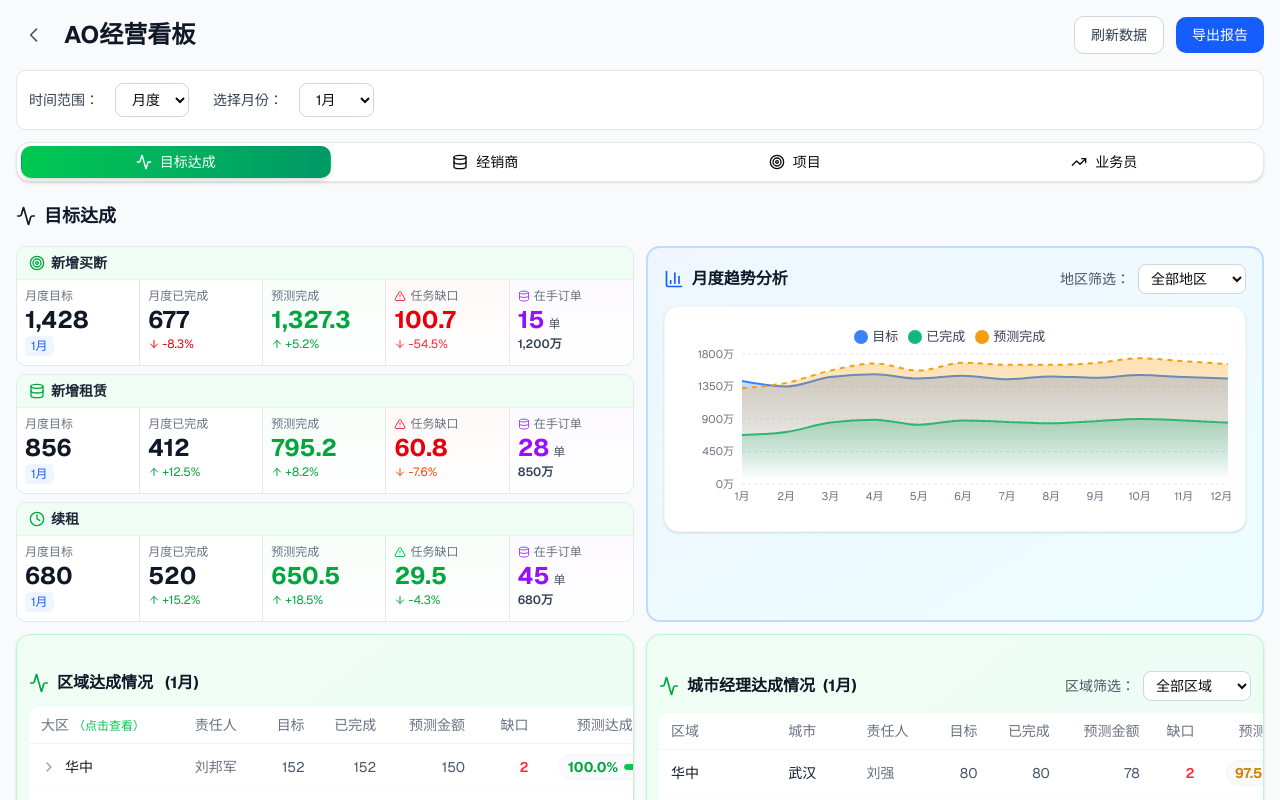
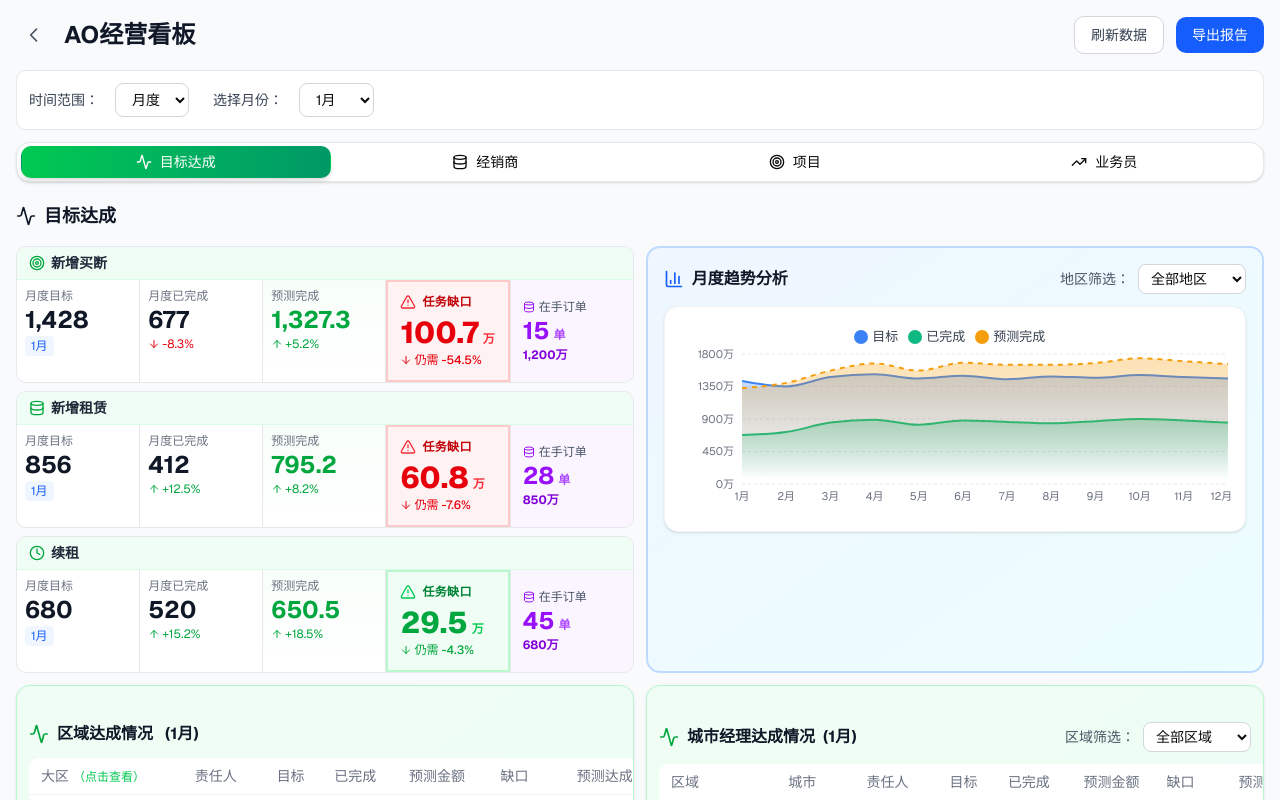
Before and after one commit to navylee1990/coze_jsc, a Next.js app: page /sales in a window 1280 px wide. Shown: the top 800 px of the page. Built offline with nearby package versions, Linux system fonts and the light colour scheme.

Commit message:
feat: 优化目标达成指标展示，突出任务缺口

```diff
--- a/src/app/sales/page.tsx
+++ b/src/app/sales/page.tsx
@@ -786,8 +786,8 @@ export default function SalesDashboard() {
                   <span className="text-sm font-bold text-gray-800">新增买断</span>
                 </div>
               </div>
-              <div className="grid grid-cols-2 sm:grid-cols-5">
-                {/* 目标 */}
+              <div className="grid grid-cols-1 sm:grid-cols-3 lg:grid-cols-5 gap-0">
+                {/* 左侧3个指标：目标、已完成、预测完成 */}
                 <div className="border-r border-b sm:border-b-0 border-gray-200 px-2 py-2">
                   <div className="flex items-center justify-between mb-1">
                     <div className="flex items-center gap-1 text-xs font-medium text-gray-500">
@@ -800,8 +800,7 @@ export default function SalesDashboard() {
                   </div>
                 </div>
 
-                {/* 已完成 */}
-                <div className="border-b sm:border-b-0 sm:border-r border-gray-200 px-2 py-2">
+                <div className="border-r border-b sm:border-b-0 border-gray-200 px-2 py-2">
                   <div className="text-xs font-medium text-gray-500 mb-1">{timeRangeLabel}已完成</div>
                   <div className="text-2xl font-bold text-gray-900 leading-none">{currentRangeData.completed.toLocaleString()}</div>
                   <div className="flex items-center gap-0.5 text-xs text-red-600 mt-1">
@@ -810,8 +809,7 @@ export default function SalesDashboard() {
                   </div>
                 </div>
 
-                {/* 预测完成 */}
-                <div className="border-r border-gray-200 px-2 py-2 bg-gradient-to-b from-green-50/50 to-transparent">
+                <div className="border-r border-b sm:border-b-0 lg:border-r border-gray-200 px-2 py-2 bg-gradient-to-b from-green-50/50 to-transparent">
                   <div className="text-xs font-medium text-gray-500 mb-1">预测完成</div>
                   <div className="text-2xl font-bold text-green-600 leading-none">{currentRangeData.predicted.toLocaleString()}</div>
                   <div className="flex items-center gap-0.5 text-xs text-green-600 mt-1">
@@ -820,30 +818,33 @@ export default function SalesDashboard() {
                   </div>
                 </div>
 
-                {/* 任务缺口 */}
-                <div className="border-r border-gray-200 px-2 py-2 bg-gradient-to-b from-red-50/50 to-transparent">
-                  <div className="flex items-center gap-1 text-xs font-medium text-gray-500 mb-1">
-                    <AlertTriangle className="w-3 h-3 text-red-500 flex-shrink-0" />
-                    <span>任务缺口</span>
-                  </div>
-                  <div className="text-2xl font-bold text-red-600 leading-none">{currentRangeData.gap.toLocaleString()}</div>
-                  <div className="flex items-center gap-0.5 text-xs text-red-500 mt-1">
+                {/* 任务缺口 - 醒目展示 */}
+                <div className="bg-red-50 border-2 border-red-200 px-3 py-3 flex flex-col justify-center">
+                  <div className="flex items-center gap-1.5 mb-2">
+                    <AlertTriangle className="w-4 h-4 text-red-500 flex-shrink-0" />
+                    <span className="text-xs font-bold text-red-700 uppercase tracking-wide">任务缺口</span>
+                  </div>
+                  <div className="flex items-baseline gap-1 mb-1">
+                    <span className="text-3xl font-extrabold text-red-600 leading-none">{currentRangeData.gap.toLocaleString()}</span>
+                    <span className="text-xs text-red-500 font-semibold">万</span>
+                  </div>
+                  <div className="flex items-center gap-0.5 text-xs text-red-600 font-medium">
                     <ArrowDown className="w-3 h-3" />
-                    <span>-54.5%</span>
+                    <span>仍需 -54.5%</span>
                   </div>
                 </div>
 
                 {/* 在手订单 */}
-                <div className="px-2 py-2 bg-gradient-to-b from-purple-50/50 to-transparent">
-                  <div className="flex items-center gap-1 text-xs font-medium text-gray-500 mb-1">
-                    <Database className="w-3 h-3 text-purple-500 flex-shrink-0" />
+                <div className="border-l border-gray-200 bg-purple-50 px-3 py-3 flex flex-col justify-center">
+                  <div className="flex items-center gap-1 text-xs font-medium text-gray-600 mb-1">
+                    <Database className="w-3 h-3 text-purple-600 flex-shrink-0" />
                     <span>在手订单</span>
                   </div>
-                  <div className="flex items-baseline gap-1">
+                  <div className="flex items-baseline gap-1 mb-1">
                     <span className="text-2xl font-bold text-purple-600 leading-none">15</span>
-                    <span className="text-xs text-gray-600">单</span>
-                  </div>
-                  <div className="text-xs text-gray-700 font-semibold mt-1">1,200万</div>
+                    <span className="text-xs text-purple-500 font-semibold">单</span>
+                  </div>
+                  <div className="text-xs text-purple-700 font-bold">1,200万</div>
                 </div>
               </div>
             </div>
@@ -856,8 +857,8 @@ export default function SalesDashboard() {
                   <span className="text-sm font-bold text-gray-800">新增租赁</span>
                 </div>
               </div>
-              <div className="grid grid-cols-2 sm:grid-cols-5">
-                {/* 目标 */}
+              <div className="grid grid-cols-1 sm:grid-cols-3 lg:grid-cols-5 gap-0">
+                {/* 左侧3个指标：目标、已完成、预测完成 */}
                 <div className="border-r border-b sm:border-b-0 border-gray-200 px-2 py-2">
                   <div className="flex items-center justify-between mb-1">
                     <div className="flex items-center gap-1 text-xs font-medium text-gray-500">
@@ -870,8 +871,7 @@ export default function SalesDashboard() {
                   </div>
                 </div>
 
-                {/* 已完成 */}
-                <div className="border-b sm:border-b-0 sm:border-r border-gray-200 px-2 py-2">
+                <div className="border-r border-b sm:border-b-0 border-gray-200 px-2 py-2">
                   <div className="text-xs font-medium text-gray-500 mb-1">{timeRangeLabel}已完成</div>
                   <div className="text-2xl font-bold text-gray-900 leading-none">{leaseTimeRangeData[timeRange as keyof typeof leaseTimeRangeData].completed.toLocaleString()}</div>
                   <div className="flex items-center gap-0.5 text-xs text-green-600 mt-1">
@@ -880,8 +880,7 @@ export default function SalesDashboard() {
                   </div>
                 </div>
 
-                {/* 预测完成 */}
-                <div className="border-r border-gray-200 px-2 py-2 bg-gradient-to-b from-green-50/50 to-transparent">
+                <div className="border-r border-b sm:border-b-0 lg:border-r border-gray-200 px-2 py-2 bg-gradient-to-b from-green-50/50 to-transparent">
                   <div className="text-xs font-medium text-gray-500 mb-1">预测完成</div>
                   <div className="text-2xl font-bold text-green-600 leading-none">{leaseTimeRangeData[timeRange as keyof typeof leaseTimeRangeData].predicted.toLocaleString()}</div>
                   <div className="flex items-center gap-0.5 text-xs text-green-600 mt-1">
@@ -890,30 +889,33 @@ export default function SalesDashboard() {
                   </div>
                 </div>
 
-                {/* 任务缺口 */}
-                <div className="border-r border-gray-200 px-2 py-2 bg-gradient-to-b from-red-50/50 to-transparent">
-                  <div className="flex items-center gap-1 text-xs font-medium text-gray-500 mb-1">
-                    <AlertTriangle className="w-3 h-3 text-red-500 flex-shrink-0" />
-                    <span>任务缺口</span>
-                  </div>
-                  <div className="text-2xl font-bold text-red-600 leading-none">{leaseTimeRangeData[timeRange as keyof typeof leaseTimeRangeData].gap.toLocaleString()}</div>
-                  <div className="flex items-center gap-0.5 text-xs text-orange-600 mt-1">
+                {/* 任务缺口 - 醒目展示 */}
+                <div className="bg-red-50 border-2 border-red-200 px-3 py-3 flex flex-col justify-center">
+                  <div className="flex items-center gap-1.5 mb-2">
+                    <AlertTriangle className="w-4 h-4 text-red-500 flex-shrink-0" />
+                    <span className="text-xs font-bold text-red-700 uppercase tracking-wide">任务缺口</span>
+                  </div>
+                  <div className="flex items-baseline gap-1 mb-1">
+                    <span className="text-3xl font-extrabold text-red-600 leading-none">{leaseTimeRangeData[timeRange as keyof typeof leaseTimeRangeData].gap.toLocaleString()}</span>
+                    <span className="text-xs text-red-500 font-semibold">万</span>
+                  </div>
+                  <div className="flex items-center gap-0.5 text-xs text-red-600 font-medium">
                     <ArrowDown className="w-3 h-3" />
-                    <span>-7.6%</span>
+                    <span>仍需 -7.6%</span>
                   </div>
                 </div>
 
                 {/* 在手订单 */}
-                <div className="px-2 py-2 bg-gradient-to-b from-purple-50/50 to-transparent">
-                  <div className="flex items-center gap-1 text-xs font-medium text-gray-500 mb-1">
-                    <Database className="w-3 h-3 text-purple-500 flex-shrink-0" />
+                <div className="border-l border-gray-200 bg-purple-50 px-3 py-3 flex flex-col justify-center">
+                  <div className="flex items-center gap-1 text-xs font-medium text-gray-600 mb-1">
+                    <Database className="w-3 h-3 text-purple-600 flex-shrink-0" />
                     <span>在手订单</span>
                   </div>
-                  <div className="flex items-baseline gap-1">
+                  <div className="flex items-baseline gap-1 mb-1">
                     <span className="text-2xl font-bold text-purple-600 leading-none">{leaseKPI.orders}</span>
-                    <span className="text-xs text-gray-600">单</span>
-                  </div>
-                  <div className="text-xs text-gray-700 font-semibold mt-1">{leaseKPI.ordersAmount}万</div>
+                    <span className="text-xs text-purple-500 font-semibold">单</span>
+                  </div>
+                  <div className="text-xs text-purple-700 font-bold">{leaseKPI.ordersAmount}万</div>
                 </div>
               </div>
             </div>
@@ -926,8 +928,8 @@ export default function SalesDashboard() {
                   <span className="text-sm font-bold text-gray-800">续租</span>
                 </div>
               </div>
-              <div className="grid grid-cols-2 sm:grid-cols-5">
-                {/* 目标 */}
+              <div className="grid grid-cols-1 sm:grid-cols-3 lg:grid-cols-5 gap-0">
+                {/* 左侧3个指标：目标、已完成、预测完成 */}
                 <div className="border-r border-b sm:border-b-0 border-gray-200 px-2 py-2">
                   <div className="flex items-center justify-between mb-1">
                     <div className="flex items-center gap-1 text-xs font-medium text-gray-500">
@@ -940,8 +942,7 @@ export default function SalesDashboard() {
                   </div>
                 </div>
 
-                {/* 已完成 */}
-                <div className="border-b sm:border-b-0 sm:border-r border-gray-200 px-2 py-2">
+                <div className="border-r border-b sm:border-b-0 border-gray-200 px-2 py-2">
                   <div className="text-xs font-medium text-gray-500 mb-1">{timeRangeLabel}已完成</div>
                   <div className="text-2xl font-bold text-gray-900 leading-none">{renewalTimeRangeData[timeRange as keyof typeof renewalTimeRangeData].completed.toLocaleString()}</div>
                   <div className="flex items-center gap-0.5 text-xs text-green-600 mt-1">
@@ -950,8 +951,7 @@ export default function SalesDashboard() {
                   </div>
                 </div>
 
-                {/* 预测完成 */}
-                <div className="border-r border-gray-200 px-2 py-2 bg-gradient-to-b from-green-50/50 to-transparent">
+                <div className="border-r border-b sm:border-b-0 lg:border-r border-gray-200 px-2 py-2 bg-gradient-to-b from-green-50/50 to-transparent">
                   <div className="text-xs font-medium text-gray-500 mb-1">预测完成</div>
                   <div className="text-2xl font-bold text-green-600 leading-none">{renewalTimeRangeData[timeRange as keyof typeof renewalTimeRangeData].predicted.toLocaleString()}</div>
                   <div className="flex items-center gap-0.5 text-xs text-green-600 mt-1">
@@ -960,30 +960,33 @@ export default function SalesDashboard() {
                   </div>
                 </div>
 
-                {/* 任务缺口 */}
-                <div className="border-r border-gray-200 px-2 py-2 bg-gradient-to-b from-green-50/50 to-transparent">
-                  <div className="flex items-center gap-1 text-xs font-medium text-gray-500 mb-1">
-                    <AlertTriangle className="w-3 h-3 text-green-500 flex-shrink-0" />
-                    <span>任务缺口</span>
-                  </div>
-                  <div className="text-2xl font-bold text-green-600 leading-none">{renewalTimeRangeData[timeRange as keyof typeof renewalTimeRangeData].gap.toLocaleString()}</div>
-                  <div className="flex items-center gap-0.5 text-xs text-green-600 mt-1">
+                {/* 任务缺口 - 续租风险低，使用绿色 */}
+                <div className="bg-green-50 border-2 border-green-200 px-3 py-3 flex flex-col justify-center">
+                  <div className="flex items-center gap-1.5 mb-2">
+                    <AlertTriangle className="w-4 h-4 text-green-500 flex-shrink-0" />
+                    <span className="text-xs font-bold text-green-700 uppercase tracking-wide">任务缺口</span>
+                  </div>
+                  <div className="flex items-baseline gap-1 mb-1">
+                    <span className="text-3xl font-extrabold text-green-600 leading-none">{renewalTimeRangeData[timeRange as keyof typeof renewalTimeRangeData].gap.toLocaleString()}</span>
+                    <span className="text-xs text-green-500 font-semibold">万</span>
+                  </div>
+                  <div className="flex items-center gap-0.5 text-xs text-green-600 font-medium">
                     <ArrowDown className="w-3 h-3" />
-                    <span>-4.3%</span>
+                    <span>仍需 -4.3%</span>
                   </div>
                 </div>
 
                 {/* 在手订单 */}
-                <div className="px-2 py-2 bg-gradient-to-b from-purple-50/50 to-transparent">
-                  <div className="flex items-center gap-1 text-xs font-medium text-gray-500 mb-1">
-                    <Database className="w-3 h-3 text-purple-500 flex-shrink-0" />
+                <div className="border-l border-gray-200 bg-purple-50 px-3 py-3 flex flex-col justify-center">
+                  <div className="flex items-center gap-1 text-xs font-medium text-gray-600 mb-1">
+                    <Database className="w-3 h-3 text-purple-600 flex-shrink-0" />
                     <span>在手订单</span>
                   </div>
-                  <div className="flex items-baseline gap-1">
+                  <div className="flex items-baseline gap-1 mb-1">
                     <span className="text-2xl font-bold text-purple-600 leading-none">{renewalKPI.orders}</span>
-                    <span className="text-xs text-gray-600">单</span>
-                  </div>
-                  <div className="text-xs text-gray-700 font-semibold mt-1">{renewalKPI.ordersAmount}万</div>
+                    <span className="text-xs text-purple-500 font-semibold">单</span>
+                  </div>
+                  <div className="text-xs text-purple-700 font-bold">{renewalKPI.ordersAmount}万</div>
                 </div>
               </div>
             </div>
```
